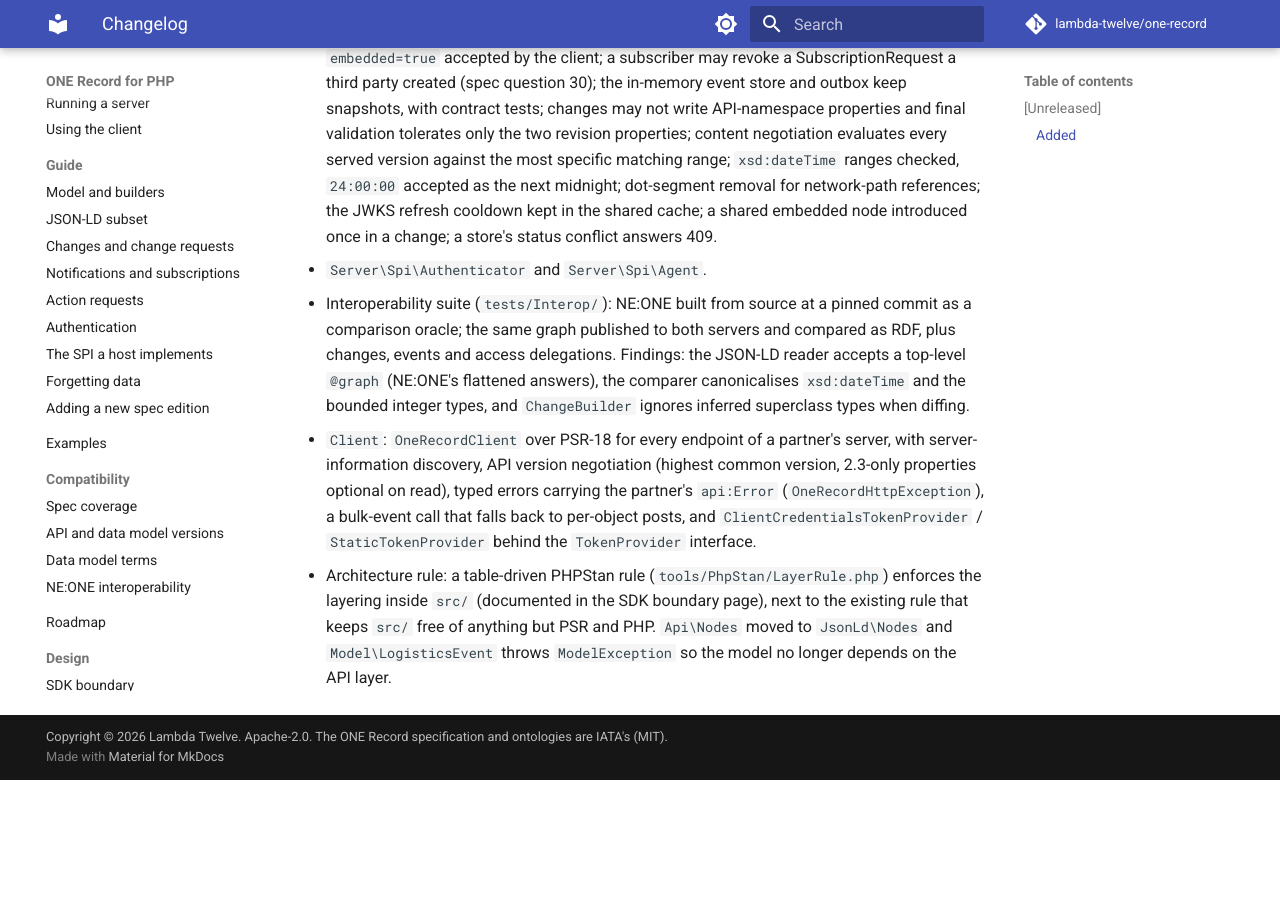
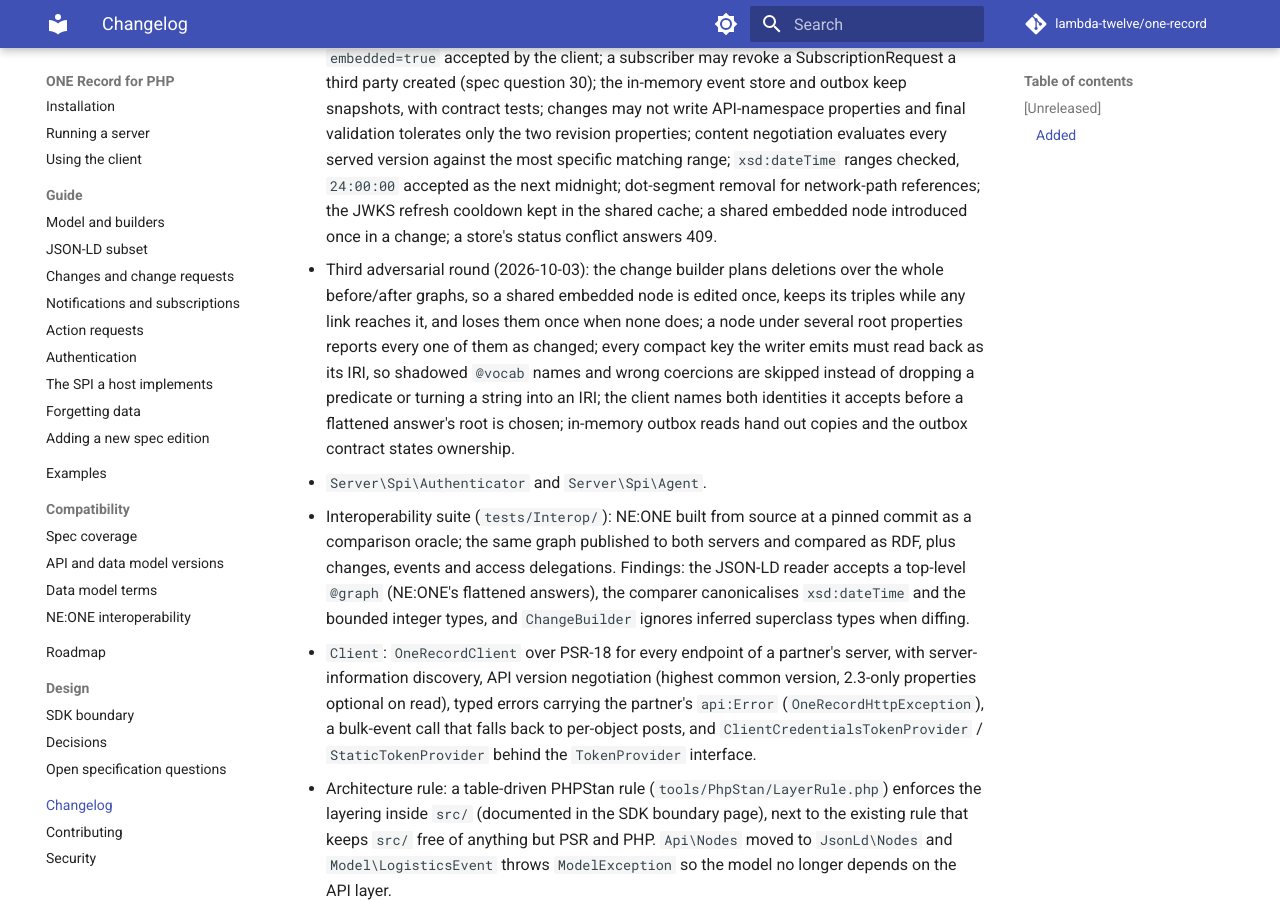
Before and after one commit to lambda-twelve/one-record, an MkDocs documentation site: the page built from docs/changelog.md, in a window 1280 px wide and 900 px high, scrolled down 3009 px. Built offline with MkDocs 1.6.1 and Material for MkDocs 9.7.7, drawn with Linux system fonts in a browser that asks for light colours; comment, search, counter and statistics services are not loaded; before the commit the page ends 3789 px from its top, so only the background shows below that.

Commit message:
Record the third adversarial round
The changelog lists the corrections of review/adversarial3.md and the
decisions page records the lesson: graph-wide invariants are decided on
the whole graph in one place, not inside a recursion that meets one link
or one key at a time.

```diff
--- a/CHANGELOG.md
+++ b/CHANGELOG.md
@@ -134,6 +134,15 @@ it. From 1.0.0 on, breaking changes need a new major version.
   network-path references; the JWKS refresh cooldown kept in the shared
   cache; a shared embedded node introduced once in a change; a store's status
   conflict answers 409.
+- Third adversarial round (2026-10-03): the change builder plans deletions
+  over the whole before/after graphs, so a shared embedded node is edited
+  once, keeps its triples while any link reaches it, and loses them once when
+  none does; a node under several root properties reports every one of them
+  as changed; every compact key the writer emits must read back as its IRI,
+  so shadowed `@vocab` names and wrong coercions are skipped instead of
+  dropping a predicate or turning a string into an IRI; the client names both
+  identities it accepts before a flattened answer's root is chosen; in-memory
+  outbox reads hand out copies and the outbox contract states ownership.
 - `Server\Spi\Authenticator` and `Server\Spi\Agent`.
 - Interoperability suite (`tests/Interop/`): NE:ONE built from source at a
   pinned commit as a comparison oracle; the same graph published to both
```
Also changed, not shown: docs/decisions.md (+9 -0 lines).
